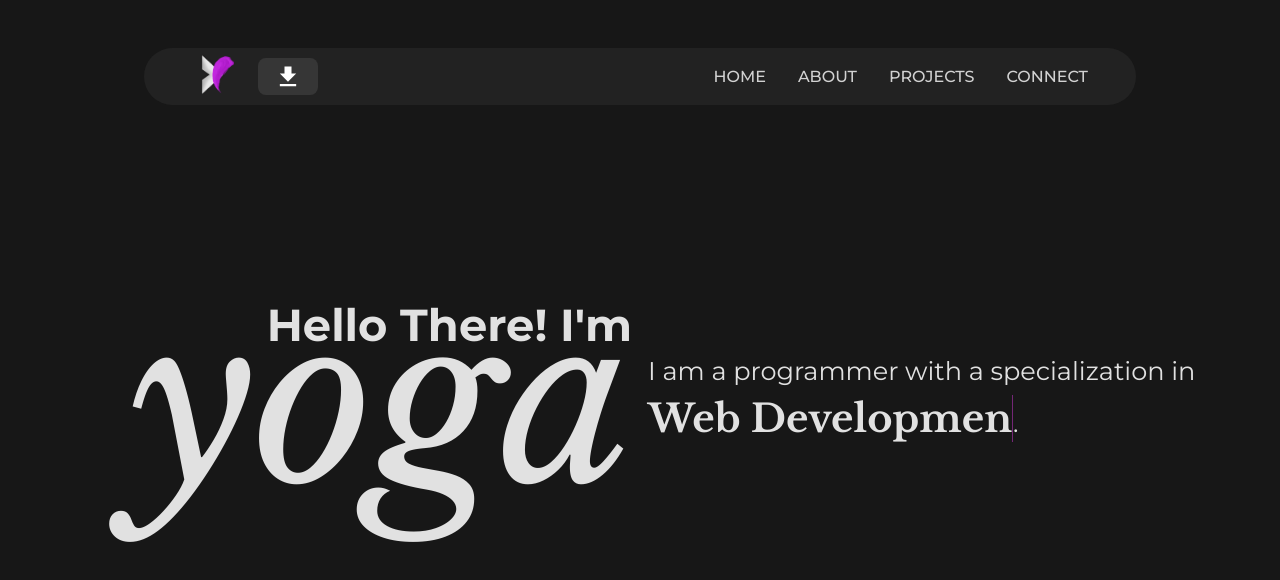
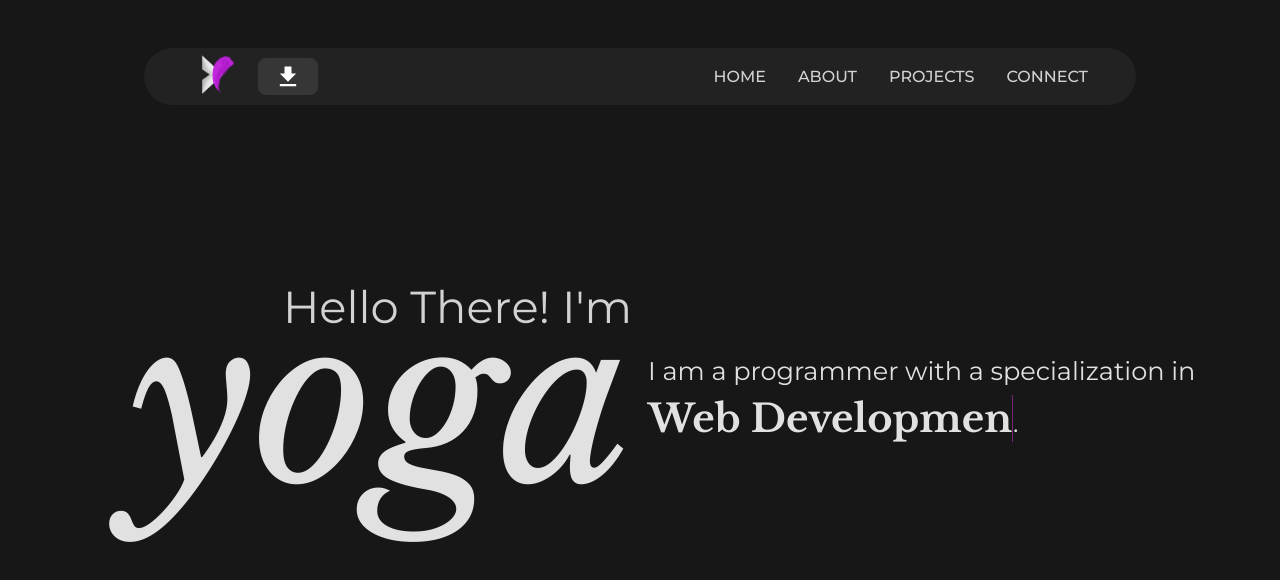
Before and after one commit to benedictusyoga/personal-portfolio, a React (Vite) app: page / in a window 1280 px wide. Shown: the top 580 px of the page. Built offline with nearby package versions, Linux system fonts and the light colour scheme.

Commit message:
home hover effect

```diff
--- /dev/null
+++ b/src/components/HoverText.css
@@ -0,0 +1,3 @@
+.hover-text {
+    display: flex;
+}
--- /dev/null
+++ b/src/components/HoverText.tsx
@@ -0,0 +1,53 @@
+import { useState } from "react";
+import "./HoverText.css";
+
+interface HoverTextProps {
+  text: string;
+}
+
+const HoverText = ({ text }: HoverTextProps) => {
+  const [hoverIndex, setHoverIndex] = useState<number | null>(null);
+
+  const handleMouseEnter = (index: number) => {
+    setHoverIndex(index);
+  };
+
+  const handleMouseLeave = () => {
+    setHoverIndex(null);
+  };
+
+  const splitText = text.split("");
+
+  return (
+    <h1 className="hover-text">
+      {splitText.map((char, index) => (
+        <h1
+          key={index}
+          onMouseEnter={() => handleMouseEnter(index)}
+          onMouseLeave={handleMouseLeave}
+          style={{
+            color:
+              hoverIndex !== null && index === hoverIndex
+                ? "var(--accent-color)"
+                : hoverIndex !== null &&
+                  (index === hoverIndex - 1 || index === hoverIndex + 1)
+                ? "#d987dc"
+                : "var(--tertiary-color)",
+            fontWeight:
+              hoverIndex !== null && index === hoverIndex
+                ? "800"
+                : hoverIndex !== null &&
+                  (index === hoverIndex - 1 || index === hoverIndex + 1)
+                ? "600"
+                : "normal",
+            transition: "font-weight 0.3s ease, color 0.3s ease",
+          }}
+        >
+          {char === " " ? "\u00A0" : char} {/* Handle spaces */}
+        </h1>
+      ))}
+    </h1>
+  );
+};
+
+export default HoverText;
--- a/src/pages/home/Home.css
+++ b/src/pages/home/Home.css
@@ -25,12 +25,15 @@ html {
 }
 
 .left-text h1 {
+    justify-content: right;
+    z-index: 999;
     position: relative;
-    top: 2.2em;
+    top: 0.6em;
     font-size: 3.5vw;
 }
 
 .left-text span {
+    z-index: -1;
     position: relative;
     top: -0.1em;
     font-size: 18vw;
--- a/src/pages/home/Home.tsx
+++ b/src/pages/home/Home.tsx
@@ -1,6 +1,7 @@
 import { useState, useEffect } from "react";
 import "./Home.css";
 import { motion } from "framer-motion";
+import HoverText from "../../components/HoverText";
 
 const Home = () => {
   const words = [
@@ -82,7 +83,9 @@ const Home = () => {
         animate="visible"
         variants={leftTextVariants}
       >
-        <h1>Hello There! I'm</h1>
+        <h1>
+          <HoverText text="Hello There! I'm" />
+        </h1>
         <span>Yoga</span>
       </motion.div>
       <motion.div
```
